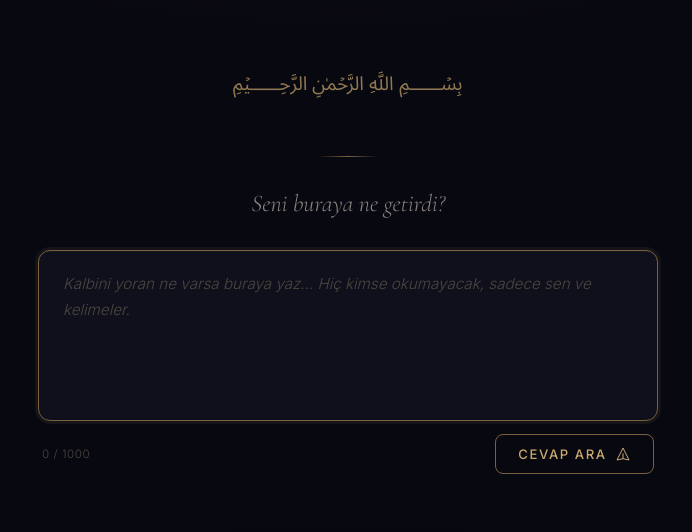
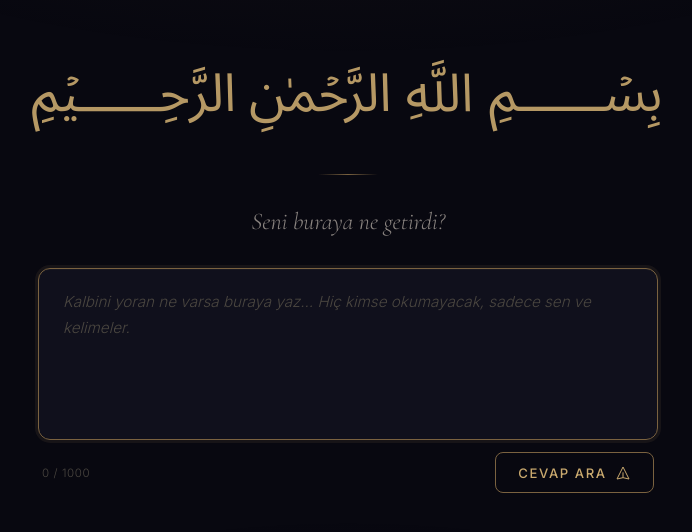
Before and after one commit to mustafagenc14/derde-deva, a website: page public/index.html in a window 1280 px wide. Shown: the part 140-672 px from the top of the page, without its empty margins (292-984 px from the left). Drawn offline with nearby package versions, Linux system fonts and the light colour scheme.

Commit message:
feat: enlarge bismillah logo

```diff
--- a/public/style.css
+++ b/public/style.css
@@ -98,12 +98,13 @@ body::before {
 }
 
 .logo-Arabic {
-  font-size: 2rem;
+  font-size: clamp(3rem, 10vw, 5.5rem);
   color: var(--gold);
-  opacity: 0.7;
+  opacity: 0.9;
   letter-spacing: 0.05em;
   display: block;
   margin-bottom: 0.6rem;
+  line-height: 1.2;
 }
 
 .app-title {
```
